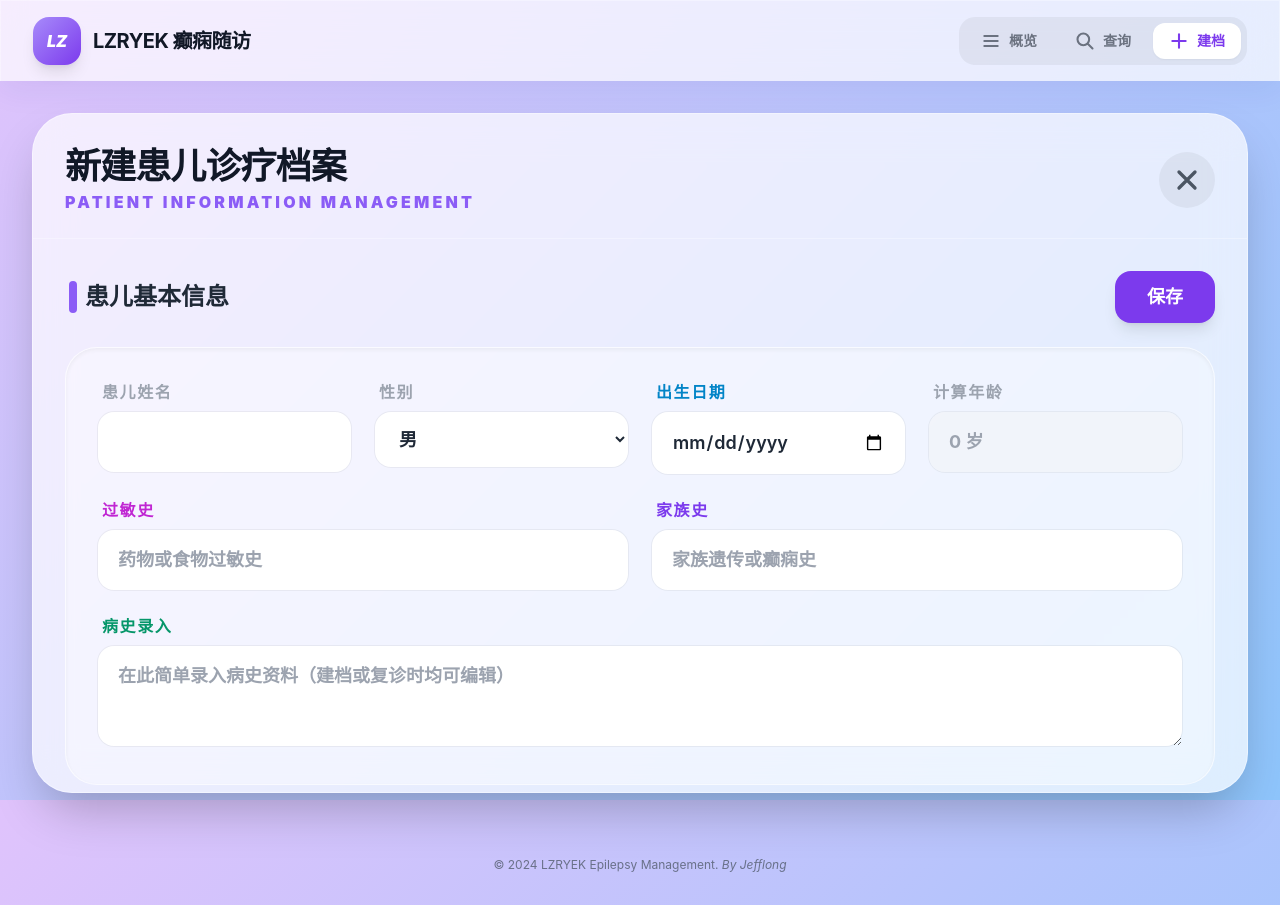
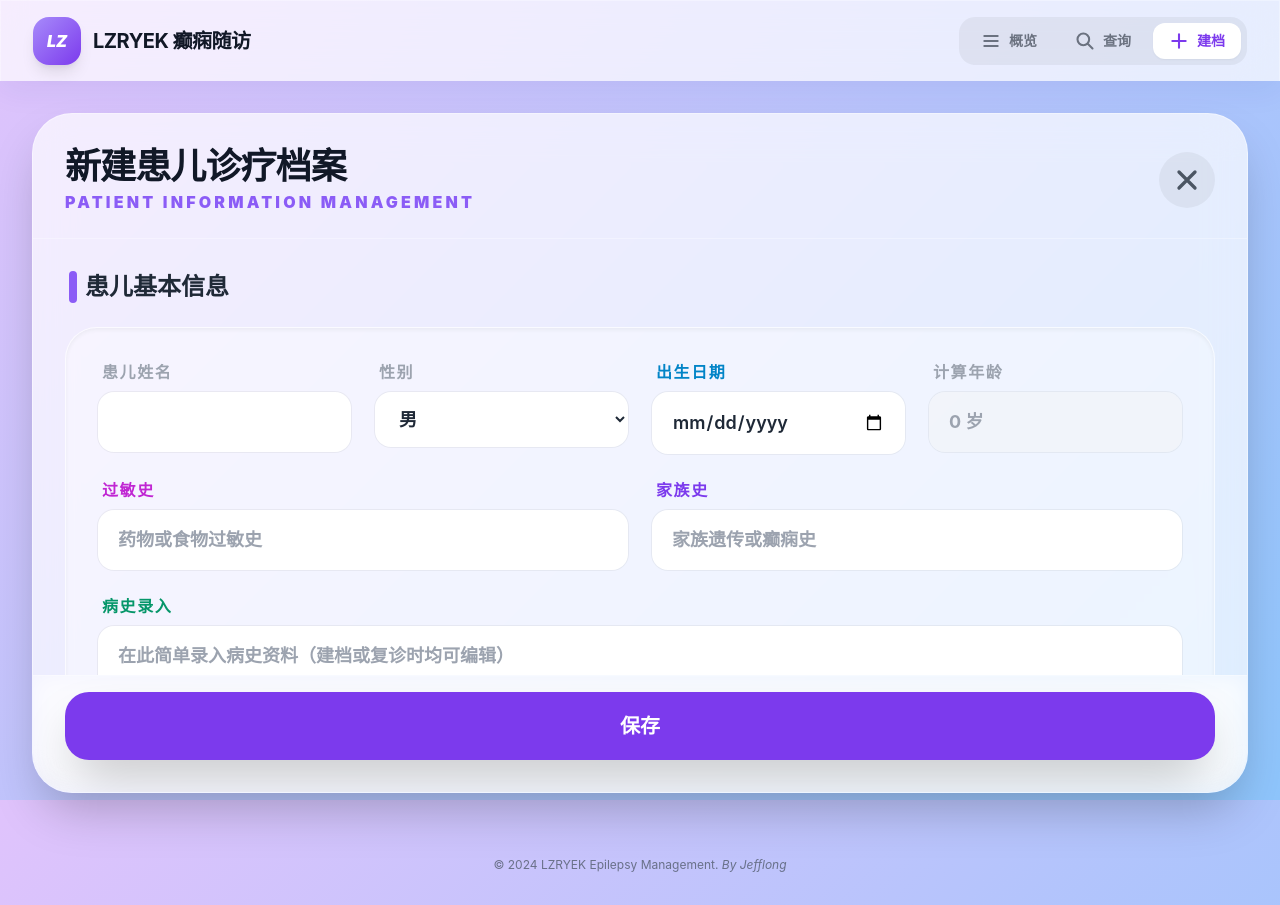
Before and after one commit to xingjianglong0108-CHINA/Epilepsy, a React (Vite) app: page / in a window 1280 px wide. Both pictures are taken after a click on the button "建档". Built offline with nearby package versions, Linux system fonts and the light colour scheme.

Commit message:
feat(PatientForm): Simplify layout and button placement
The patient form layout has been refactored to improve visual organization. The submit button has been moved out of the section header and placed in a fixed position at the bottom of the form for better accessibility and a cleaner header.

```diff
--- a/components/PatientForm.tsx
+++ b/components/PatientForm.tsx
@@ -148,14 +148,9 @@ const PatientForm: React.FC<PatientFormProps> = ({ initialData, isNewVisit = fal
 
       <div className="p-8 space-y-12 overflow-y-auto flex-1">
         <section>
-          <div className="flex items-center justify-between mb-6 ml-1">
-            <div className="flex items-center gap-2">
-               <div className="w-2 h-8 bg-violet-500 rounded-full"></div>
-               <h3 className="text-2xl font-bold">患儿基本信息 {isNewVisit && '(只读参考)'}</h3>
-            </div>
-            <button type="submit" className={`px-8 py-3 rounded-2xl font-bold text-white shadow-lg transition-all text-lg active:scale-95 ${showConfirm ? 'bg-emerald-500 hover:bg-emerald-600 animate-pulse' : 'bg-violet-600 hover:bg-violet-700'}`}>
-              {showConfirm ? '确定保存' : '保存'}
-            </button>
+          <div className="flex items-center gap-2 mb-6 ml-1">
+             <div className="w-2 h-8 bg-violet-500 rounded-full"></div>
+             <h3 className="text-2xl font-bold">患儿基本信息 {isNewVisit && '(只读参考)'}</h3>
           </div>
           <div className="grid grid-cols-1 md:grid-cols-2 lg:grid-cols-3 xl:grid-cols-4 gap-6 bg-white/40 p-8 rounded-[2rem] border border-white/50 shadow-inner">
             <div className="space-y-2">
@@ -401,6 +396,11 @@ const PatientForm: React.FC<PatientFormProps> = ({ initialData, isNewVisit = fal
            </div>
         </section>
       </div>
+      <div className="p-8 pt-4 border-t border-white/30 shrink-0 bg-white/30 backdrop-blur-md">
+        <button type="submit" className={`w-full py-5 rounded-3xl font-black text-white shadow-2xl transition-all text-xl active:scale-95 ${showConfirm ? 'bg-emerald-500 hover:bg-emerald-600 animate-pulse' : 'bg-violet-600 hover:bg-violet-700'}`}>
+          {showConfirm ? '确定保存' : '保存'}
+        </button>
+      </div>
     </form>
   );
 };
```
